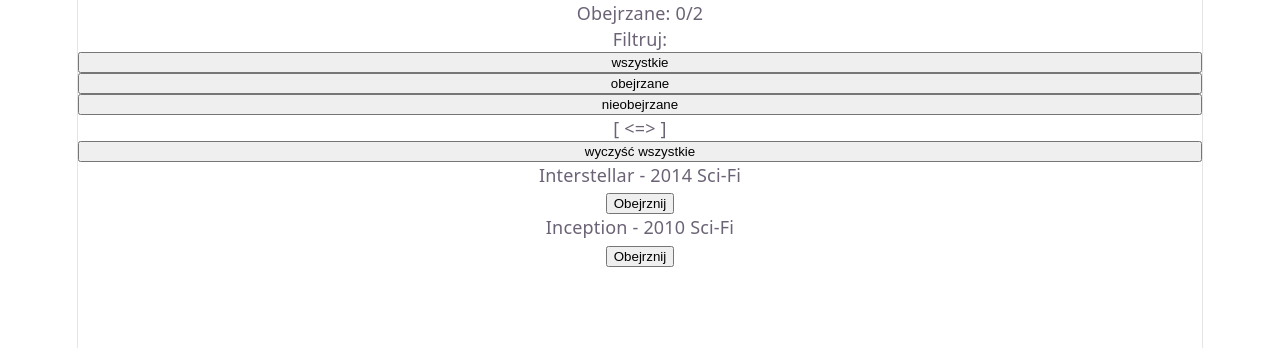
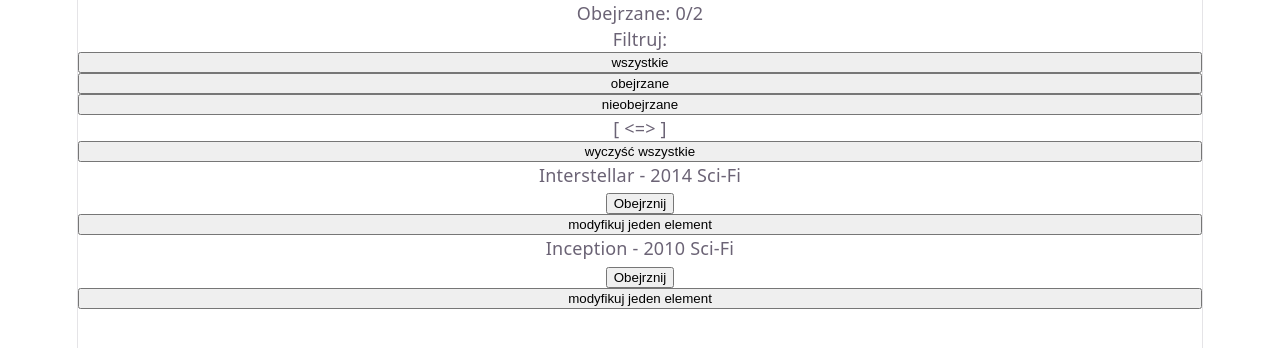
Before and after one commit to SpacingKosmopan/ReactMoviesList, a React (Vite) app in the folder my-movie-list/: page / in a window 1280 px wide. Shown: the top 348 px of the page. Built offline with nearby package versions, Linux system fonts and the light colour scheme.

Commit message:
Working on rating update

```diff
--- a/my-movie-list/src/App.tsx
+++ b/my-movie-list/src/App.tsx
@@ -8,11 +8,12 @@
   title: string;
   year: number;
   genre: string;
+  rating?: number;
 };
 
 function App() {
   // useState<type>(initial value)
-  const [watchedList, setWatchedList] = useState(Array<string>);
+  const [watchedList, setWatchedList] = useState<string[]>([]);
   const [moviesFilter, setMoviesFilter] = useState<boolean | null>(null);
   const [moviesList, setMoviesList] = useState(movies);
 
@@ -26,6 +27,27 @@
     setMoviesList([]);
     setMoviesFilter(null);
     setWatchedList([]);
+  }
+
+  function setRating(movieTitle: string, rating: number) {
+    console.log("rating...");
+    if (rating < 0 || rating > 5) {
+      console.error("Wrong rating");
+      return;
+    }
+    setMoviesList(
+      moviesList.map((movie) =>
+        movie.title === movieTitle
+          ? {
+              id: movie.id,
+              title: movie.title,
+              genre: movie.genre,
+              year: movie.year,
+              rating: rating,
+            }
+          : movie,
+      ),
+    );
   }
 
   /**
@@ -48,6 +70,7 @@
               if (moviesFilter !== !watchedList.includes(element.title)) return;
 
             return (
+              <>
                 <MovieCard
                   key={key}
                   genre={element.genre}
@@ -57,6 +80,10 @@
                     handleMovieWatch(element);
                   }}
                 />
+                <button onClick={() => setRating(element.title, 5)}>
+                  modyfikuj jeden element
+                </button>
+              </>
             );
           })
         : "No movies found"}
--- a/my-movie-list/src/components/MovieCard.tsx
+++ b/my-movie-list/src/components/MovieCard.tsx
@@ -6,6 +6,7 @@
   year: number;
   genre: string;
   onClick?: () => void;
+  rating?: number;
 };
 
 export const MovieCard = (props: movie) => {
@@ -27,6 +28,7 @@
       <button onClick={() => handleButtonClick()}>
         {watched ? "Obejrznięty" : "Obejrznij"}
       </button>
+      {props.rating && <p>Ocena: {props.rating}</p>}
     </div>
   );
 };
```
Lines whose indentation alone changed are shown as unchanged.
